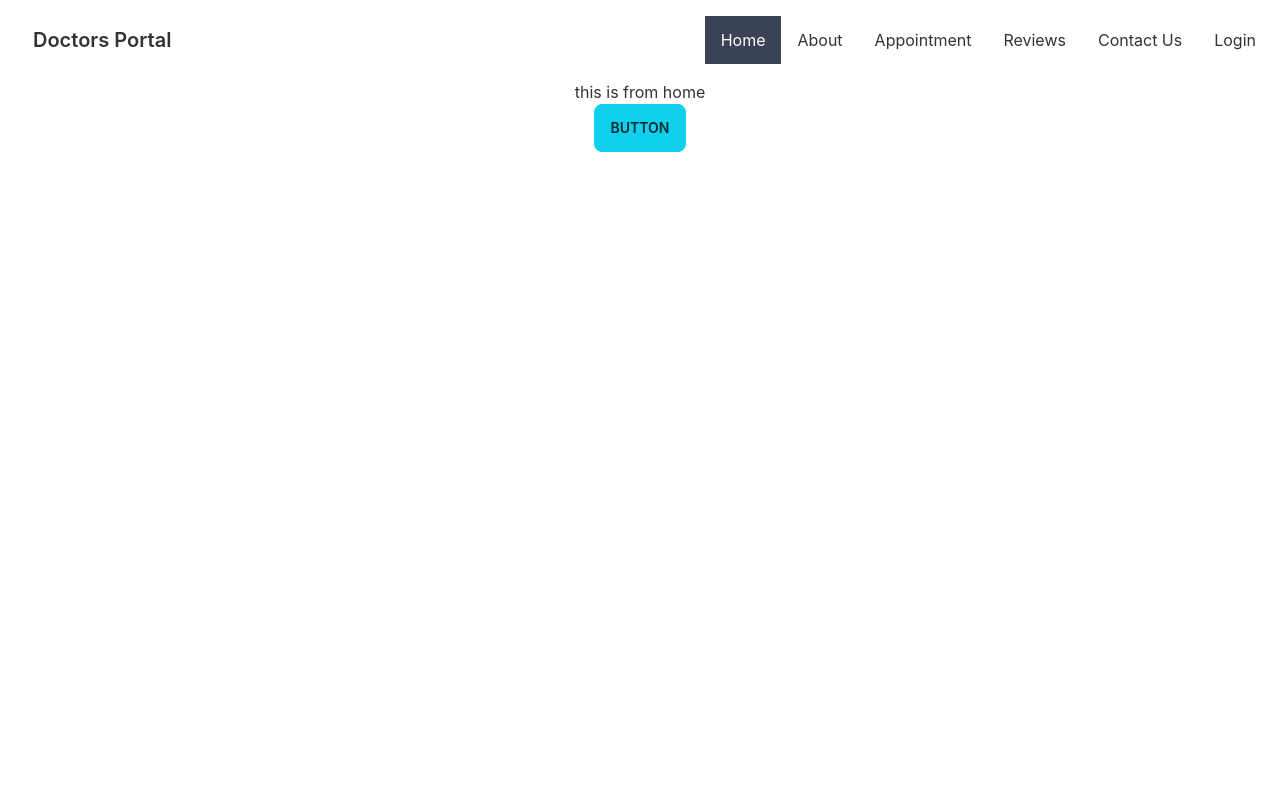
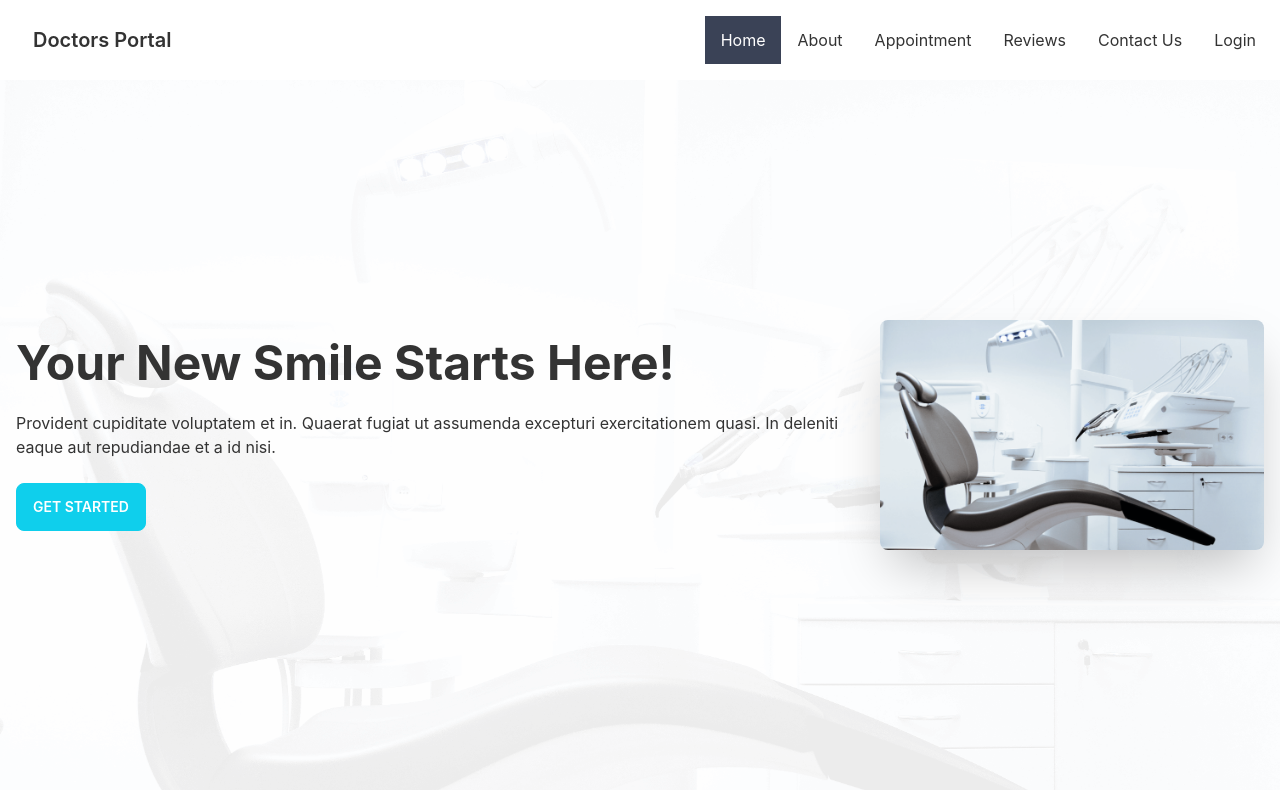
Before and after one commit to shakib-mia/doctors-portal-web, a React (Create React App) app: page / in a window 1280 px wide. Built offline with nearby package versions, Linux system fonts and the light colour scheme.

Commit message:
banner added

```diff
--- a/package.json
+++ b/package.json
@@ -38,6 +38,8 @@
     ]
   },
   "devDependencies": {
+    "autoprefixer": "^10.4.7",
+    "postcss": "^8.4.13",
     "tailwindcss": "^3.0.24"
   }
 }
--- /dev/null
+++ b/postcss.config.js
@@ -0,0 +1,6 @@
+module.exports = {
+  plugins: {
+    tailwindcss: {},
+    autoprefixer: {},
+  },
+}
--- a/src/App.css
+++ b/src/App.css
@@ -1,7 +1,3 @@
-.App {
-  text-align: center;
-}
-
 .App-logo {
   height: 40vmin;
   pointer-events: none;
@@ -32,6 +28,7 @@
   from {
     transform: rotate(0deg);
   }
+
   to {
     transform: rotate(360deg);
   }
--- a/src/App.js
+++ b/src/App.js
@@ -6,7 +6,7 @@ import Navbar from './Components/Shared/Navbar';
 
 function App() {
   return (
-    <div className="App container mx-auto">
+    <div className="mx-auto">
       <Navbar></Navbar>
       <Routes>
         <Route path='/' element={<Home></Home>}></Route>
--- /dev/null
+++ b/src/Components/Pages/Home/Banner/Banner.css
@@ -0,0 +1,5 @@
+.banner {
+      background: url('../../../../assets/images/bg.png');
+      background-size: cover;
+      background-repeat: no-repeat;
+}
--- /dev/null
+++ b/src/Components/Pages/Home/Banner/Banner.js
@@ -0,0 +1,22 @@
+import React from 'react';
+import './Banner.css'
+import chair from "../../../../assets/images/chair.png"
+
+const Banner = () => {
+      return (
+            <div className="banner container mx-auto">
+                  <div className='py-56'>
+                        <div class="hero-content flex-col lg:flex-row-reverse">
+                              <img src={chair} class="max-w-sm rounded-lg shadow-2xl" alt="Banner" />
+                              <div>
+                                    <h1 class="text-5xl font-bold">Your New Smile Starts Here!</h1>
+                                    <p class="py-6">Provident cupiditate voluptatem et in. Quaerat fugiat ut assumenda excepturi exercitationem quasi. In deleniti eaque aut repudiandae et a id nisi.</p>
+                                    <button class="btn btn-primary text-white">Get Started</button>
+                              </div>
+                        </div>
+                  </div>
+            </div>
+      );
+};
+
+export default Banner;
--- a/src/Components/Pages/Home/Home.js
+++ b/src/Components/Pages/Home/Home.js
@@ -1,10 +1,10 @@
 import React from 'react';
+import Banner from './Banner/Banner';
 
 const Home = () => {
       return (
             <div>
-                  <h1>this is from home</h1>
-                  <button className="btn btn-primary">Button</button>
+                  <Banner></Banner>
             </div>
       );
 };
--- a/src/Components/Shared/Navbar.js
+++ b/src/Components/Shared/Navbar.js
@@ -12,7 +12,7 @@ const Navbar = () => {
             <li><NavLink to="/login">Login</NavLink></li>
       </>
       return (
-            <div className="navbar bg-base-100">
+            <div className="navbar bg-base-100 container mx-auto">
                   <div className="navbar block">
                         <div className="dropdown flex justify-between">
                               <Link to="/" className="btn btn-ghost normal-case text-xl lg:justify-start">Doctors Portal</Link>
```
Also changed, not shown: 1 other file (tests, documents, lock files or other folders).
